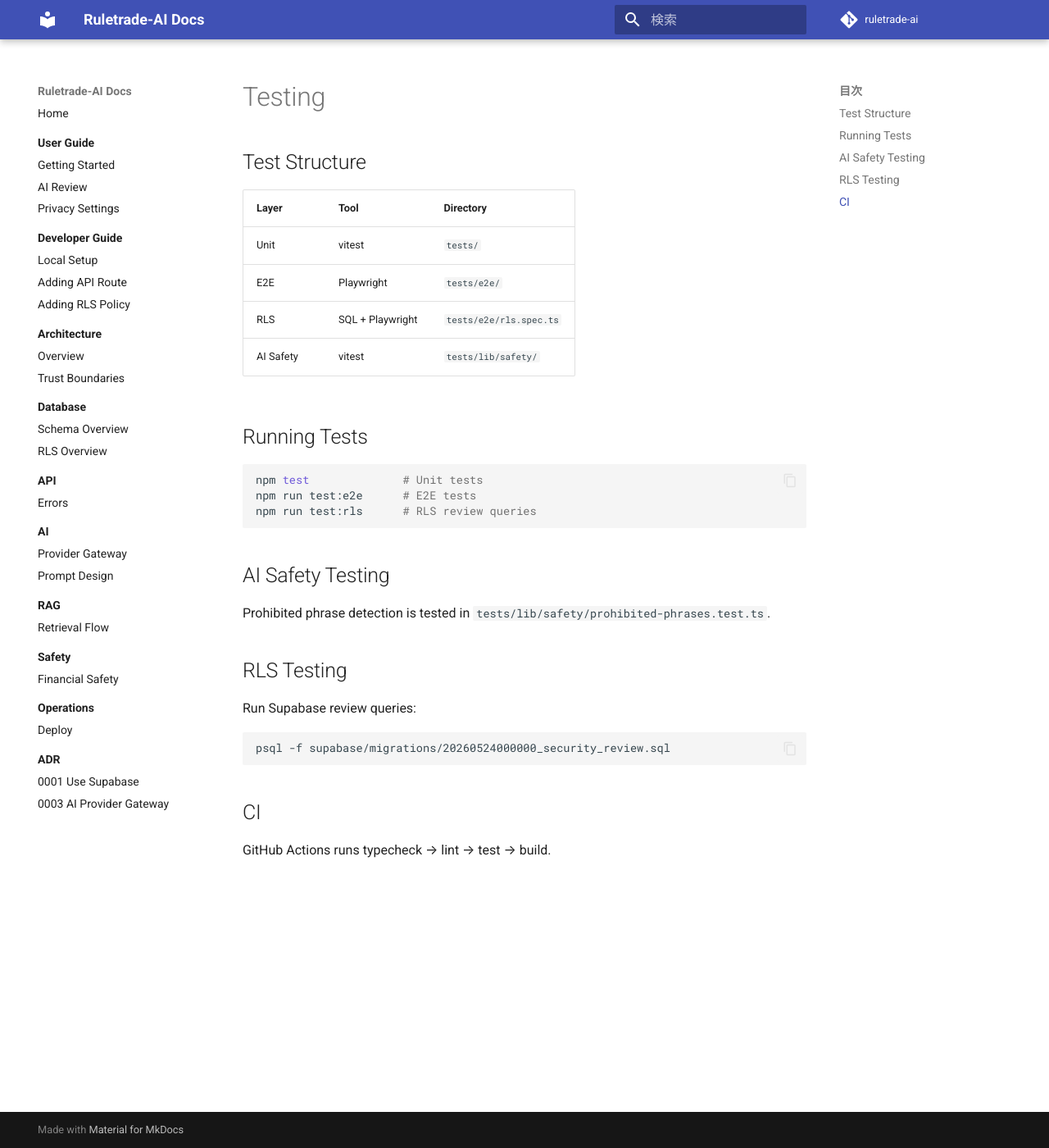
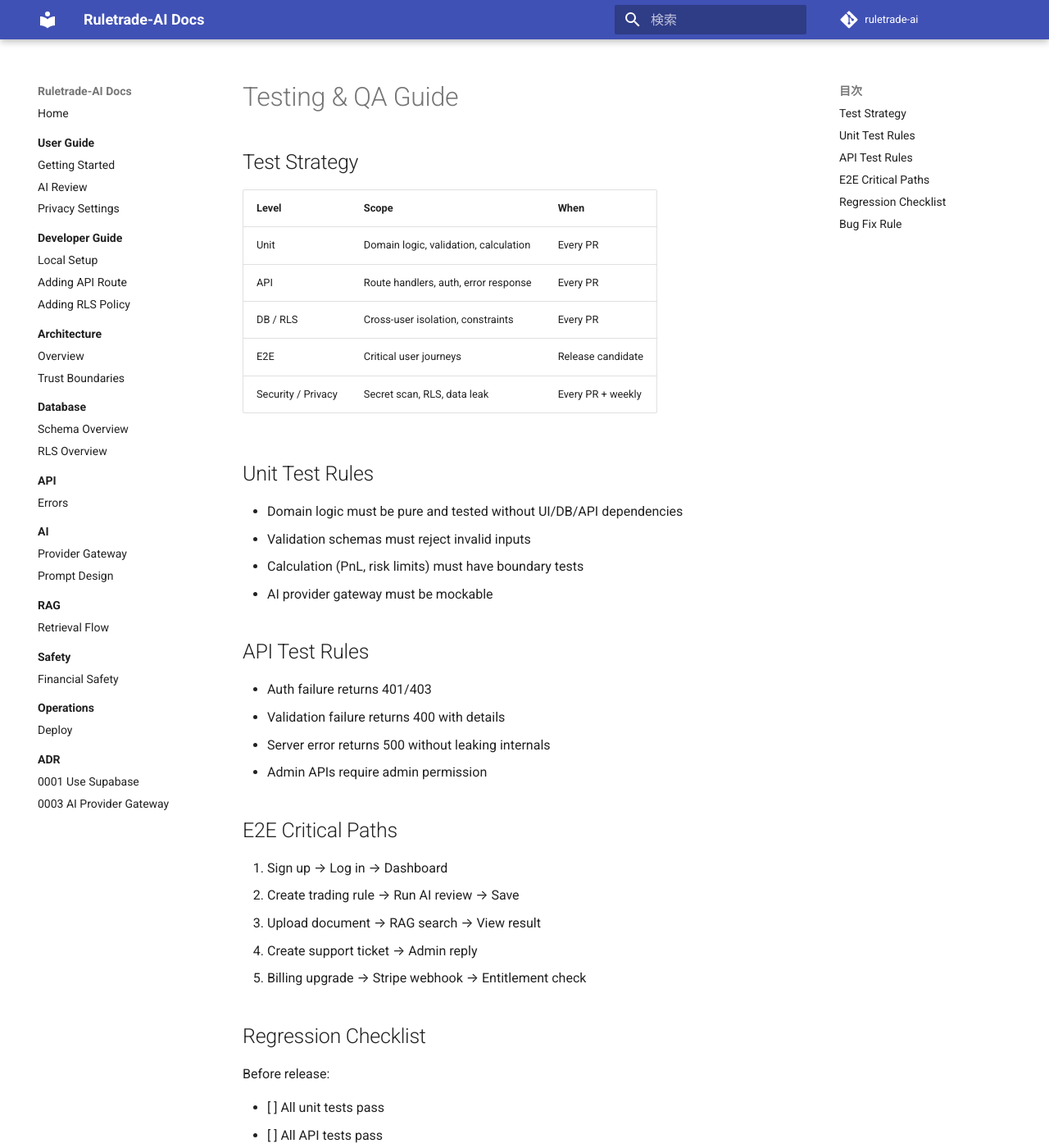
Before and after one commit to RyoyaYahagi/Ruletrade-AI, an MkDocs documentation site: the page built from docs/testing.md, in a window 1280 px wide and 1400 px high. Shown: the whole window at 82% size. Built offline with MkDocs 1.6.1 and Material for MkDocs 9.7.7, drawn with Linux system fonts in a browser that asks for light colours; comment, search, counter and statistics services are not loaded; some of the changed text lies outside the part shown.

Commit message:
feat(#84): add testing docs and test utilities

````diff
--- a/docs/testing.md
+++ b/docs/testing.md
@@ -1,34 +1,50 @@
-# Testing
+# Testing & QA Guide
 
-## Test Structure
+## Test Strategy
 
-| Layer     | Tool             | Directory               |
-| --------- | ---------------- | ----------------------- |
-| Unit      | vitest           | `tests/`                |
-| E2E       | Playwright       | `tests/e2e/`            |
-| RLS       | SQL + Playwright | `tests/e2e/rls.spec.ts` |
-| AI Safety | vitest           | `tests/lib/safety/`     |
+| Level | Scope | When |
+|-------|-------|------|
+| Unit | Domain logic, validation, calculation | Every PR |
+| API | Route handlers, auth, error response | Every PR |
+| DB / RLS | Cross-user isolation, constraints | Every PR |
+| E2E | Critical user journeys | Release candidate |
+| Security / Privacy | Secret scan, RLS, data leak | Every PR + weekly |
 
-## Running Tests
+## Unit Test Rules
 
-```bash
-npm test              # Unit tests
-npm run test:e2e      # E2E tests
-npm run test:rls      # RLS review queries
-```
+- Domain logic must be pure and tested without UI/DB/API dependencies
+- Validation schemas must reject invalid inputs
+- Calculation (PnL, risk limits) must have boundary tests
+- AI provider gateway must be mockable
 
-## AI Safety Testing
+## API Test Rules
 
-Prohibited phrase detection is tested in `tests/lib/safety/prohibited-phrases.test.ts`.
+- Auth failure returns 401/403
+- Validation failure returns 400 with details
+- Server error returns 500 without leaking internals
+- Admin APIs require admin permission
 
-## RLS Testing
+## E2E Critical Paths
 
-Run Supabase review queries:
+1. Sign up → Log in → Dashboard
+2. Create trading rule → Run AI review → Save
+3. Upload document → RAG search → View result
+4. Create support ticket → Admin reply
+5. Billing upgrade → Stripe webhook → Entitlement check
 
-```bash
-psql -f supabase/migrations/20260524000000_security_review.sql
-```
+## Regression Checklist
 
-## CI
+Before release:
 
-GitHub Actions runs typecheck → lint → test → build.
+- [ ] All unit tests pass
+- [ ] All API tests pass
+- [ ] DB migrations run cleanly
+- [ ] RLS policies prevent cross-user access
+- [ ] AI safety checks pass
+- [ ] Build succeeds
+- [ ] No secrets in client bundle
+- [ ] No Service Role Key in client code
+
+## Bug Fix Rule
+
+Every bug fix must include a regression test.
````
Also changed, not shown: 1 other file.
